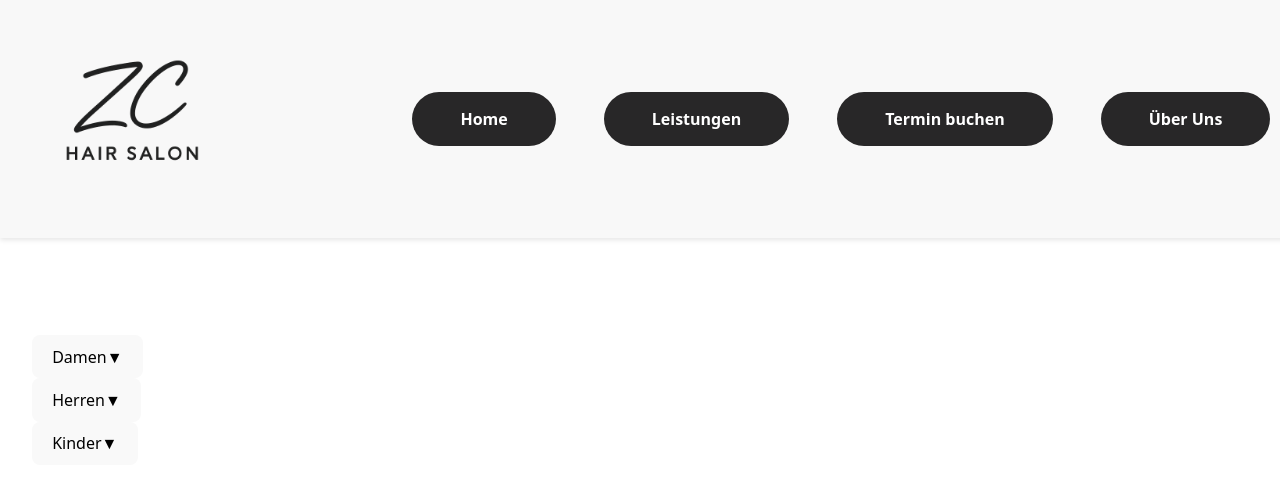
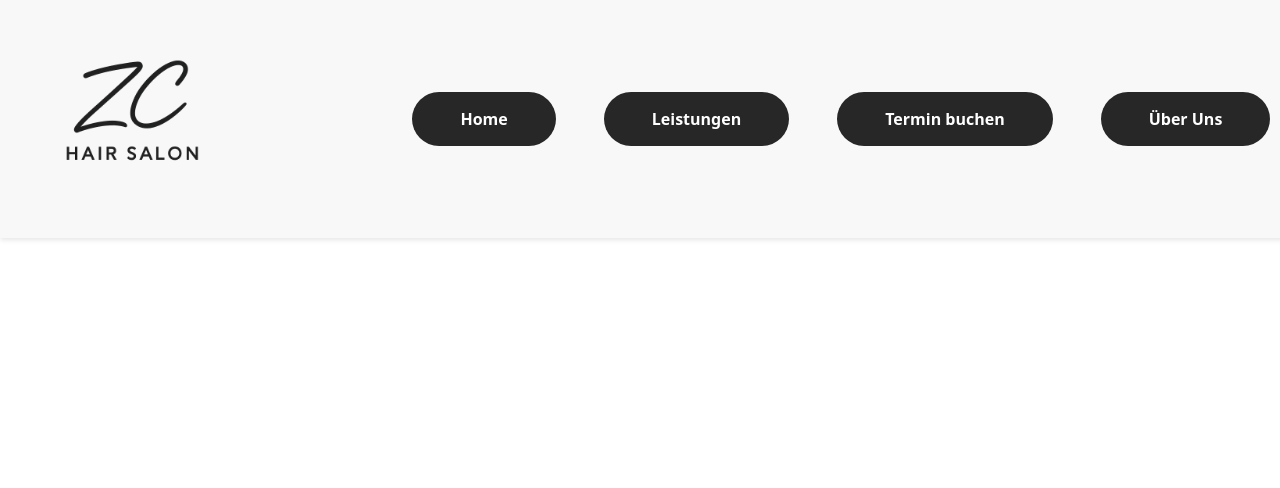
Before and after one commit to catapoeM/Friseursalon-react-app, a React (Vite) app: page /booking in a window 1280 px wide. Shown: the top 488 px of the page. Built offline with nearby package versions, Linux system fonts and the light colour scheme.

Commit message:
Restructure of Files

```diff
--- a/src/App.jsx
+++ b/src/App.jsx
@@ -2,7 +2,6 @@
 import { BrowserRouter as Router, Routes, Route } from "react-router-dom";
 import Header from "./components/Header";
 import About from "./pages/About";
-import Booking from "./pages/Booking";
 
 function Home() {
   return <h2>Willkommen im ZC Hair Salon</h2>;
@@ -23,7 +22,6 @@ function App() {
         <Routes>
           <Route path="/" element={<Home />} />
           <Route path="/services" element={<Services />} />
-          <Route path="/booking" element={<Booking />} />
           <Route path="/about" element={<About />} />
         </Routes>
       </div>
--- a/src/components/CategoryButton.jsx
+++ /dev/null
@@ -1,70 +0,0 @@
-import { useState, useEffect } from "react";
-
-function DropdownItem({ option, checked, onToggle }) {
-  return (
-    <button
-      type="button"                       // important: prevents implicit form submits / nesting issues
-      onClick={onToggle}
-      className="flex w-full items-center justify-between px-4 py-2 bg-transparent rounded hover:bg-gray-100 transition"
-    >
-      <span>{option}</span>
-      <input
-        type="checkbox"
-        checked={checked}
-        readOnly
-        className="form-checkbox h-4 w-4 text-blue-600"
-      />
-    </button>
-  );
-}
-
-export default function WrapButton({ label = "Wrap Button", options = [] }) {
-  const [open, setOpen] = useState(false);
-
-  // initialize selected state from options
-  const [selected, setSelected] = useState(
-    options.reduce((acc, opt) => {
-      acc[opt] = false;
-      return acc;
-    }, {})
-  );
-
-  // if options prop changes, re-init selected
-  useEffect(() => {
-    setSelected(
-      options.reduce((acc, opt) => {
-        acc[opt] = false;
-        return acc;
-      }, {})
-    );
-  }, [options]);
-
-  const toggleOption = (option) =>
-    setSelected((prev) => ({ ...prev, [option]: !prev[option] }));
-
-  return (
-    <div className="relative inline-block">
-      <button
-        type="button"
-        onClick={() => setOpen((o) => !o)}
-        className="flex items-center justify-between w-48 px-4 py-2 bg-blue-600 text-white rounded-xl shadow-md hover:bg-blue-700 transition"
-      >
-        <span>{label}</span>
-        <span className="ml-2">{open ? "▲" : "▼"}</span>
-      </button>
-
-      {open && (
-        <div className="absolute left-0 mt-2 w-64 bg-white border rounded-xl shadow-lg p-2 flex flex-col space-y-1">
-          {options.map((opt) => (
-            <DropdownItem
-              key={opt}
-              option={opt}
-              checked={selected[opt]}
-              onToggle={() => toggleOption(opt)}
-            />
-          ))}
-        </div>
-      )}
-    </div>
-  );
-}
--- a/src/pages/Booking.jsx
+++ /dev/null
@@ -1,11 +0,0 @@
-import WrapButton from "../components/CategoryButton";
-
-export default function Booking() {
-  return (
-    <div className="flex gap-6 p-6">
-      <WrapButton label="Damen" options={["Damenhaarschnitt (inkl. Waschen & Fönen", "Waschen & Fönen", "Wimperfärben"]} />
-      <WrapButton label="Herren" options={["Herrenhaarschnitt"]} />
-      <WrapButton label="Kinder" options={["Kinderhaarschnitt"]} />
-    </div>
-  );
-}
```
